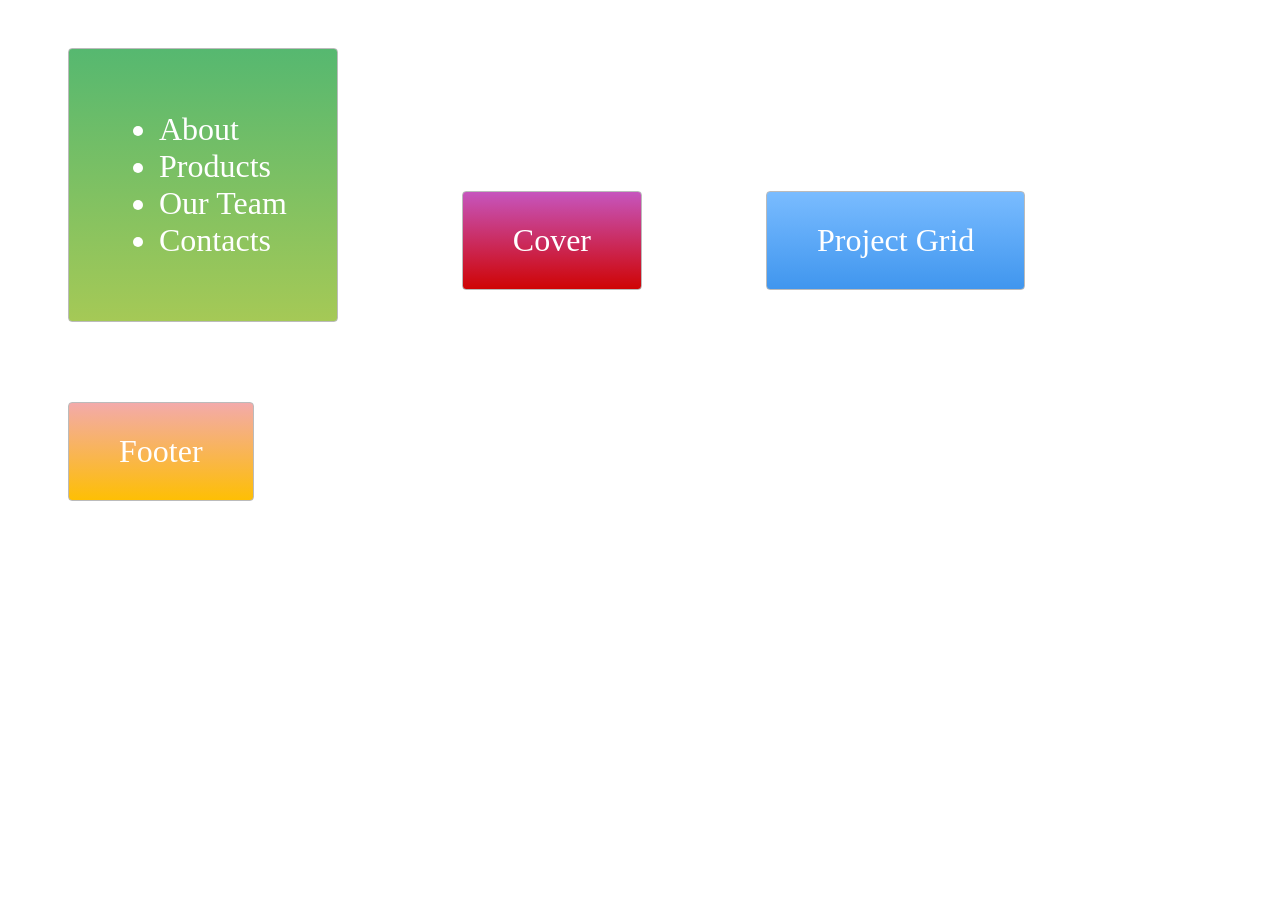
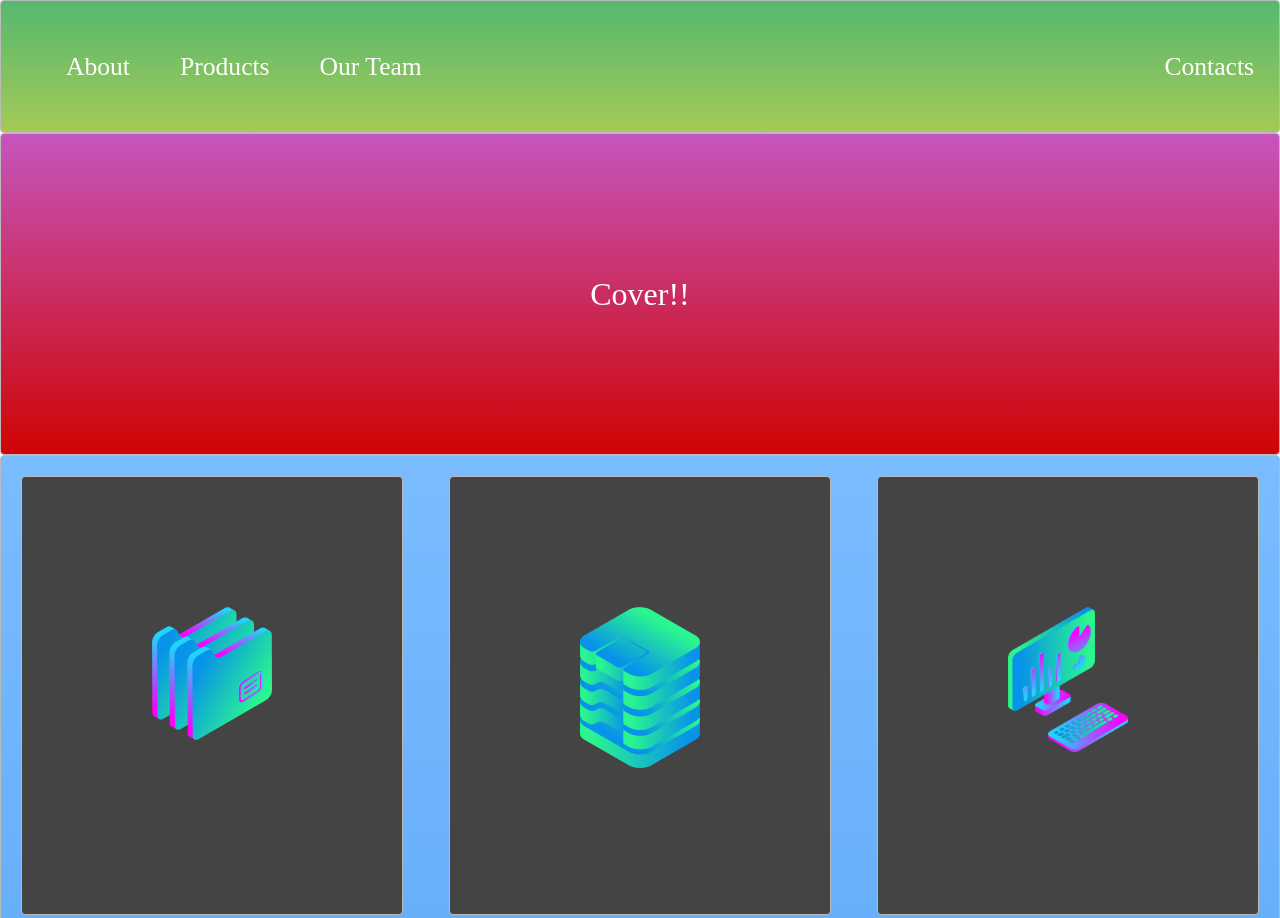
Before and after one commit to randyrizo7/CSS-Temmplate, a plain HTML site: page index.html in a window 1280 px wide. Shown: the top 918 px of the page. Before the commit the page ends 800 px from the top, so only its background shows below. Drawn offline with Linux system fonts and the light colour scheme.

Commit message:
css flex and grid implementation

```diff
--- a/index.html
+++ b/index.html
@@ -7,14 +7,25 @@
 <body>
   <nav class="zone green">
     <ul class="main-nav">
-      <li><a href=""></a>About</li>
-      <li><a href=""></a>Products</li>
-      <li><a href=""></a>Our Team</li>
-      <li><a href=""></a>Contacts</li>
+      <li><a href="">About</a></li>
+      <li><a href="">Products</a></li>
+      <li><a href="">Our Team</a></li>
+      <li class="push-left"><a href="">Contacts</a></li>
     </ul>
   </nav>
-  <div class="zone red">Cover</div>
-  <div class="zone blue">Project Grid</div>
-  <div class="zone yellow">Footer</div>
+  <div class="container
+  zone red">Cover!!</div>
+  <div class="zone blue grid-wrapper">
+    <div class="box zone"><img src=" ./img/files_2.png"></div>
+    <div class="box zone"><img src=" ./img/data_storage_2_2.png"></div>
+    <div class="box zone"><img src=" ./img/desktop_analytics_2.png"></div>
+    <div class="box zone"><img src=" ./img/monitor_coding_2.png"></div>
+    <div class="box zone"><img src=" ./img/monitor_settings_2.png"></div>
+    <div class="box zone"><img src=" ./img/server_2_2.png"></div>
+    <div class="box zone"><img src=" ./img/server_safe_2.png"></div>
+    <div class="box zone"><img src=" ./img/undraw.png"></div>
+  </div>
+
+  <footer class="zone yellow">zero  => Mastery </footer>
 </body>
 </html>
--- a/style.css
+++ b/style.css
@@ -1,8 +1,12 @@
+body {
+    margin: auto 0;
+}
+
 .zone {
-    padding:30px 50px;
-    margin:40px 60px;
+    /*padding:30px 50px;
+    margin:40px 60px;*/
     cursor:pointer;
-    display:inline-block;
+    /*display:inline-block;*/
     color:#FFF;
     font-size:2em;
     border-radius:4px;
@@ -17,6 +21,70 @@
     box-shadow:rgba(0,0,0,0.8) 0px 5px 15px, inset rgba(0,0,0,0.15) 0px -10px 20px;
 }
 
+/* NAV BAR*/
+.main-nav {
+    display: flex;
+    list-style: none;
+    font-size: 0.8em;
+    margin: zero;
+
+}
+
+/* As soon as this is less than 600 px apply the following property to navbar- respnsive css */
+@media only screen and (max-width: 600px) {
+    .main-nav {
+        font-size: 0.5em;
+        padding: 0;
+    }
+}
+
+li {
+    padding: 25px;
+
+}
+
+a {
+    color: #FFF;
+    text-decoration: none;
+}
+
+.push-left {
+    margin-left: auto;
+}
+
+
+/* COVER styles  */
+
+.container {
+    display: flex;
+    align-items: center;
+    justify-content: center;
+    height: 40vh;
+}
+
+/* IMAGE GRID */
+.grid-wrapper {
+    display: grid;
+    grid-gap: 0.2em;
+    grid-template-columns: repeat(auto-fill, minmax(350px, 1fr));
+
+}
+
+/* all children of box that images  */
+.box > img {
+    width: 100%;
+}
+
+.box {
+    background-color: #444;
+    padding: 130px;
+    margin: 20px;
+
+}
+
+footer {
+    text-align: center;
+}
 /*https://paulund.co.uk/how-to-create-shiny-css-buttons*/
 /***********************************************************************
  *  Green Background
```
